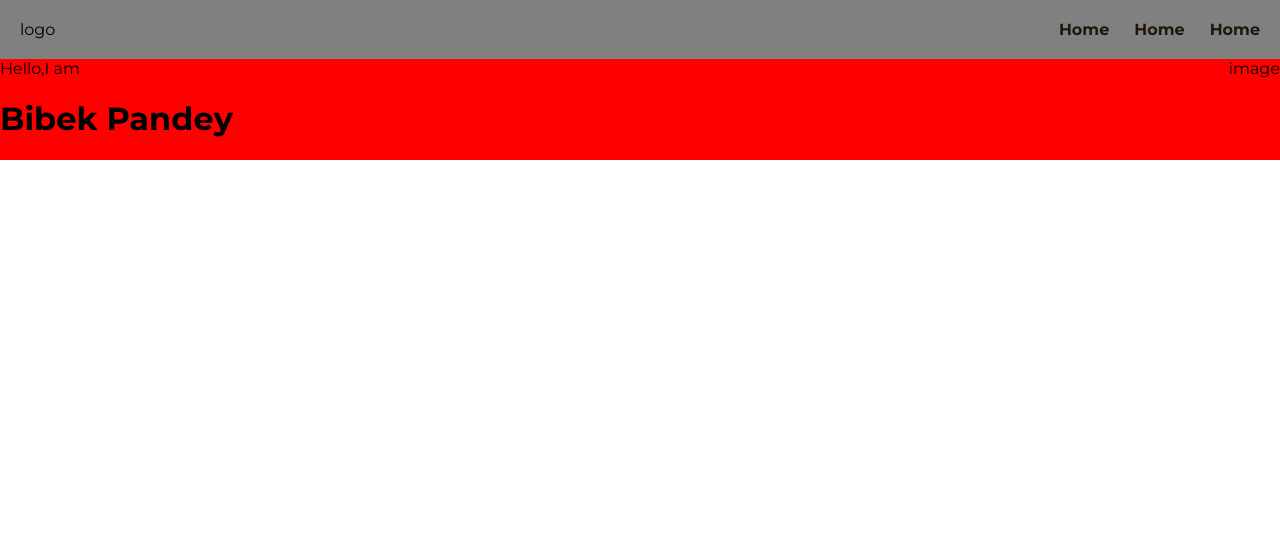
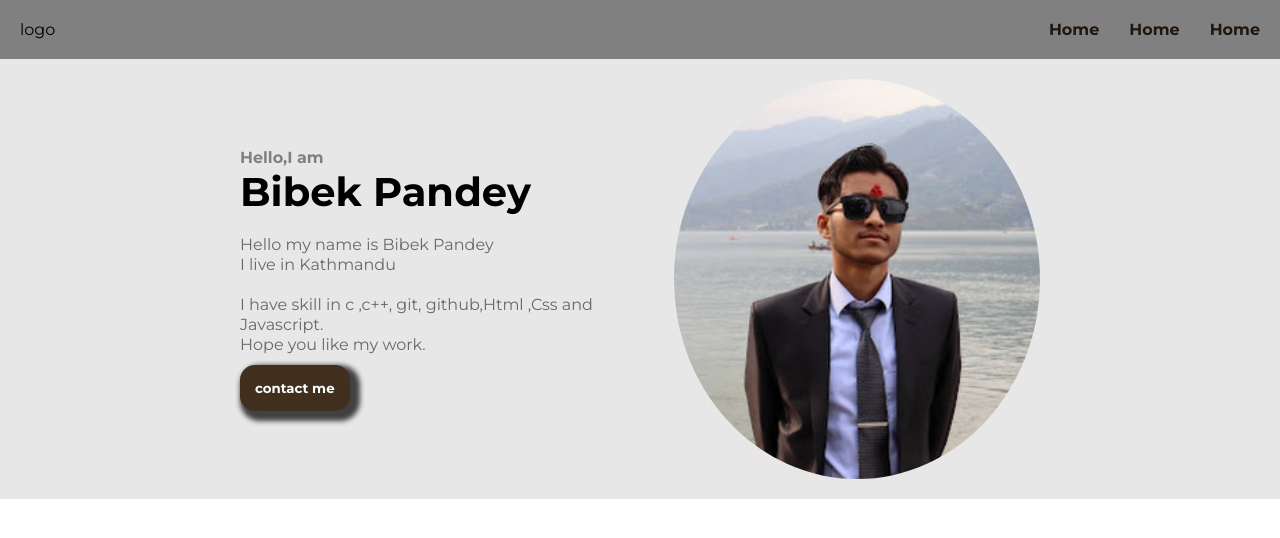
Before and after one commit to BibekPandu/Portfolio, a plain HTML site: page index.html in a window 1280 px wide. Drawn offline with Linux system fonts and the light colour scheme.

Commit message:
adding image and content

```diff
--- a/index.html
+++ b/index.html
@@ -29,16 +29,41 @@
       </div>
     </div>
     <div>
-      <div
-        class="flex_container"
-        style="background: red; justify-content: space-between"
-      >
-        <div>
-          Hello,I am
-          <h1>Bibek Pandey</h1>
+      <div style="background: #e7e7e7">
+        <div
+          class="flex_container"
+          style="
+            justify-content: space-between;
+            align-items: center;
+            max-width: 800px;
+            margin: auto;
+            padding-top: 20px;
+            padding-bottom: 20px;
+          "
+        >
+          <div>
+            <b style="color: gray">Hello,I am</b>
+            <div style="font-size: 40px; font-weight: bolder">Bibek Pandey</div>
+            <br />
+            <div
+              class="intro_text"
+              style="font-size: 16px; line-height: 20px; color: dimgrey"
+            >
+              Hello my name is Bibek Pandey <br />
+              I live in Kathmandu <br />
+              <br />
+              I have skill in c ,c++, git, github,Html ,Css and Javascript.
+              <br />
+              Hope you like my work.
+
+              <div>
+                <button class="primary_button">contact me</button>
+              </div>
+            </div>
+          </div>
+
+          <div class="profile_image"></div>
         </div>
-
-        <div>image</div>
       </div>
     </div>
   </body>
--- a/styles/index.css
+++ b/styles/index.css
@@ -14,18 +14,39 @@ a {
   text-decoration: none !important;
   color: var(--primary);
 }
-.navbar {
-  background: gray;
-  padding: 20px;
-}
+
 .nav_item {
   font-weight: bold;
   color: var(--primary);
 }
 .flex_container {
   display: flex;
-  gap: 25px;
+  gap: 30px;
 }
 .justifer_navbar {
   justify-content: space-between;
 }
+.navbar {
+  background: gray;
+  padding: 20px;
+}
+.profile_image {
+  height: 400px;
+  width: 400px;
+  background: blue;
+  border-radius: 50%;
+  background: url("./../images/unnamed.jpg");
+  background-size: cover;
+  background-position: center;
+}
+.primary_button {
+  cursor: pointer;
+  margin-top: 10px;
+  padding: 15px;
+  border-radius: 15px;
+  border: none;
+  background: var(--lightprimary);
+  color: white;
+  font-weight: bolder;
+  box-shadow: 5px 5px 5px 5px rgb(66, 64, 64);
+}
```
